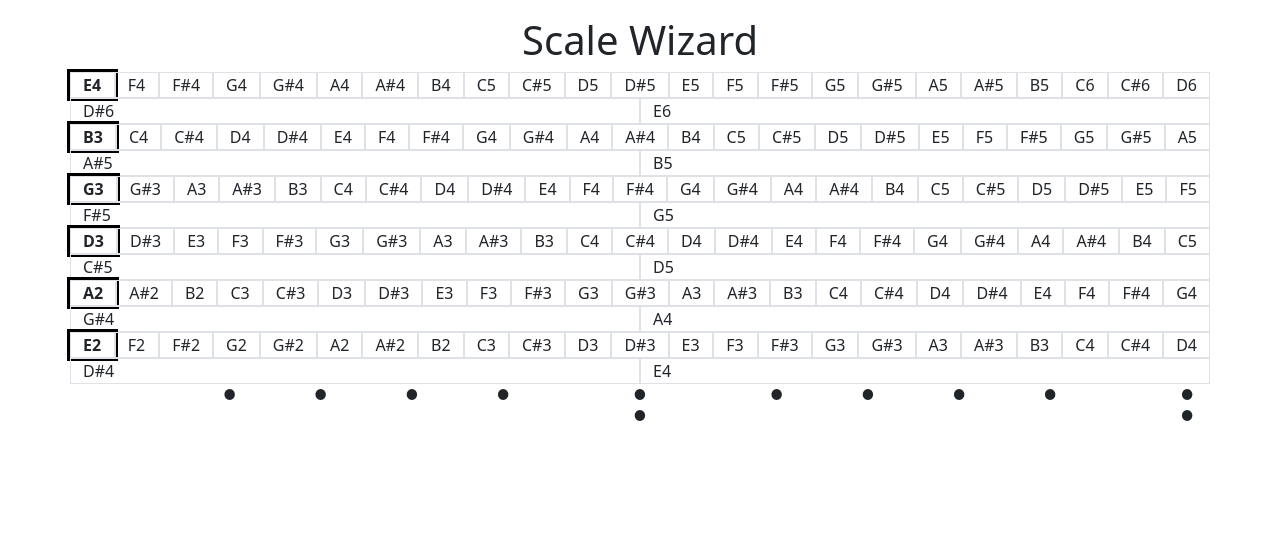
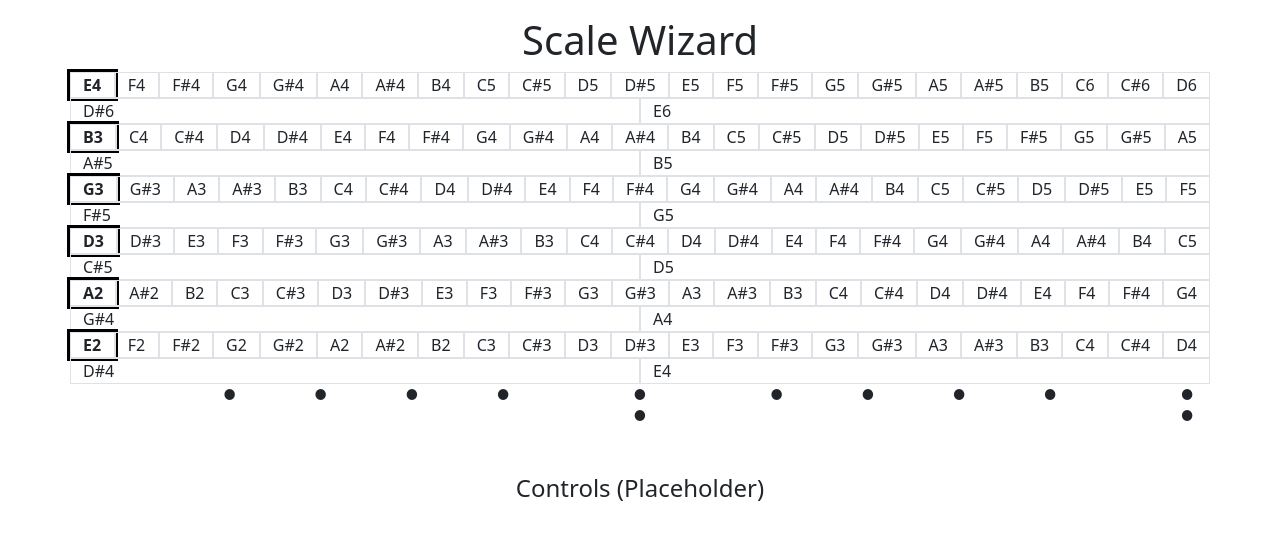
Before and after one commit to AlasdairWallaceMackie/scale-wizard, a React (Create React App) app: page / in a window 1280 px wide. Shown: the top 540 px of the page. Built offline with nearby package versions, Linux system fonts and the light colour scheme.

Commit message:
Add Controls component

```diff
--- a/src/App.tsx
+++ b/src/App.tsx
@@ -2,6 +2,7 @@ import React from "react"
 
 import Header from "./components/Header"
 import Fretboard from "./components/Fretboard"
+import Controls from "./components/Controls"
 
 import tunings from "./data/tunings"
 
@@ -16,6 +17,7 @@ export default function App(){
                 numberOfFrets={numberOfFrets}
                 tuning={currentTuning}
             />
+            <Controls />
         </main>
     )
 }
--- /dev/null
+++ b/src/components/Controls.tsx
@@ -0,0 +1,7 @@
+import React from "react"
+
+export default function Controls(){
+    return (
+        <h4 className="text-center mt-5">Controls (Placeholder)</h4>
+    )
+}
```
